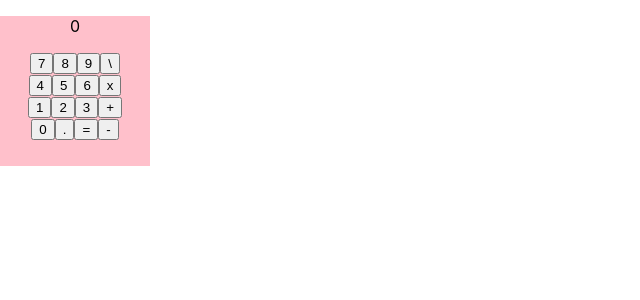
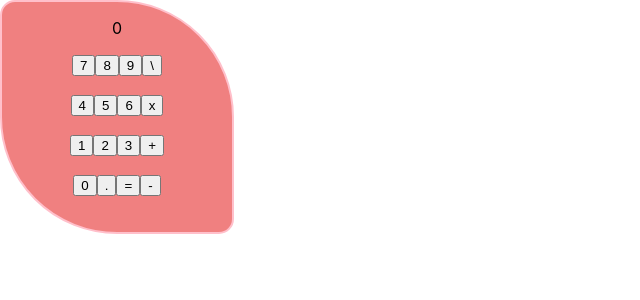
Before and after one commit to MaisaPina/Curso-TypeScript, a React (Create React App) app in the folder aula04/aula01exercicio-react/: page / in a window 1280 px wide. Shown: the top 300 px of the page, without its empty margins (0-640 px from the left). Built offline with nearby package versions, Linux system fonts and the light colour scheme.

Commit message:
att aula 04 - exercício

```diff
--- a/aula04/aula01exercicio-react/src/App.tsx
+++ b/aula04/aula01exercicio-react/src/App.tsx
@@ -21,25 +21,25 @@ function App() {
     <div className='div-calculadora'>
       {/* <p>{contador}</p> */}
       <Numero>{num1}</Numero>
-      <div>
+      <div className='botao'>
       <Botao onClick={calcular} texto="7"></Botao>
       <Botao onClick={calcular} texto="8"></Botao>
       <Botao onClick={calcular} texto="9"></Botao>
       <Botao onClick={calcular} texto="\"></Botao>
       </div>
-      <div>
+      <div className='botao'>
       <Botao onClick={calcular} texto="4"></Botao>
       <Botao onClick={calcular} texto="5"></Botao>
       <Botao onClick={calcular} texto="6"></Botao>
       <Botao onClick={calcular} texto="x"></Botao>
       </div>
-      <div>
+      <div className='botao'>
       <Botao onClick={calcular} texto="1"></Botao>
       <Botao onClick={calcular} texto="2"></Botao>
       <Botao onClick={calcular} texto="3"></Botao>
       <Botao onClick={calcular} texto="+"></Botao>
       </div>
-      <div>
+      <div className='botao'>
       <Botao onClick={calcular} texto="0"></Botao>
       <Botao onClick={calcular} texto="."></Botao>
       <Botao onClick={calcular} texto="="></Botao>
--- a/aula04/aula01exercicio-react/src/index.css
+++ b/aula04/aula01exercicio-react/src/index.css
@@ -14,7 +14,13 @@ code {
 
 .div-calculadora {
   text-align: center;
-  background: pink;
-  width: 150px;
-  height: 150px;
+  background: lightcoral;
+  width: 230px;
+  height: 230px;
+  border-radius: 15px 50%; /*formato*/
+  border: 2px solid pink;
 }
+
+.botao{
+  height: 40px;
+}
```
